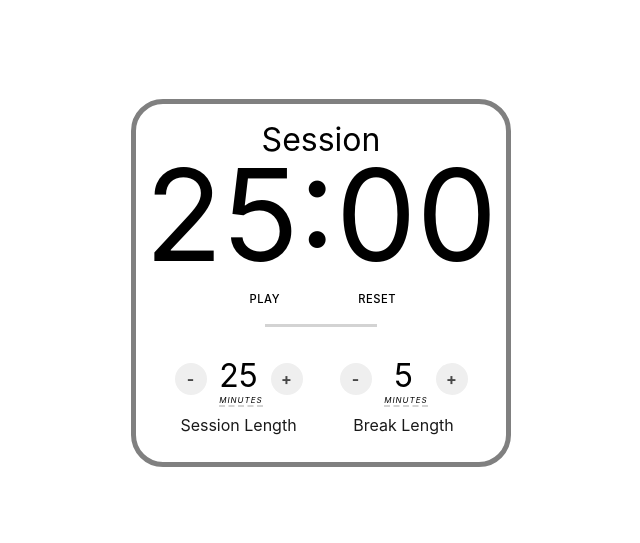
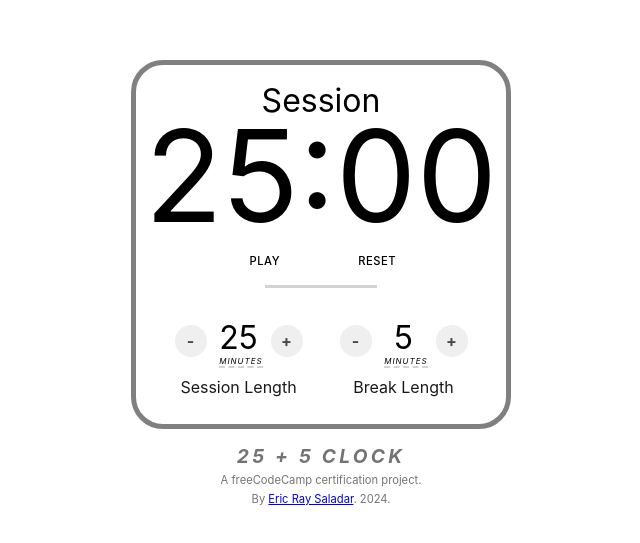
Before and after one commit to ericraycodes/fcc-25-5-clock-1.0, a React (Vite) app: page / in a window 1280 px wide. Shown: the part 117-660 px from the top of the page, without its empty margins (319-959 px from the left). Built offline with nearby package versions, Linux system fonts and the light colour scheme.

Commit message:
footer component jsx

```diff
--- a/src/components/Button.jsx
+++ b/src/components/Button.jsx
@@ -41,8 +41,7 @@ export default function Button({ id, text, callback }) {
     window.console.count('user-click');
     window.console.log(event, event.target.id);
     // callback
-    let id = event.target.id;
-    callback(id);
+    callback(event.target.id);
   };
 
 
--- a/src/components/Clock255.jsx
+++ b/src/components/Clock255.jsx
@@ -4,6 +4,7 @@
 import { useState, useRef, useEffect } from 'react';
 import Button from './Button';
 import Time from './Time';
+import Footer from './Footer';
 import mp3URL from '../assets/ambient-flute-notification-3-185275.mp3';
 import { FontAwesomeIcon } from '@fortawesome/react-fontawesome';
 import { faCaretLeft, faCaretRight } from '@fortawesome/free-solid-svg-icons';
@@ -220,9 +221,7 @@ export default function Clock255() {
   // button#start_stop text
   const bttnPlayPause = isRunning ? 'PAUSE' : 'PLAY';
   // button icons
-  // const decrementIcon = <FontAwesomeIcon icon={ faCaretLeft } />;
   const decrementIcon = '-';
-  // const incrementIcon = <FontAwesomeIcon icon={ faCaretRight } />;
   const incrementIcon = '+';
 
 
@@ -264,6 +263,7 @@ export default function Clock255() {
         preload='auto'
       ></audio>
     </main>
+    <Footer/>
     </>
   );
 }
--- /dev/null
+++ b/src/components/Footer.jsx
@@ -0,0 +1,34 @@
+
+
+/** FOOTER COMPONENT (function)\
+ *
+ * Content:
+ * 1. The name of the project web app.
+ * 2. The purpose of the web app.
+ * 3. Link to the github repository of the project.
+ * 4. Year-date of the web app's hoisting.
+ *
+ * @return JSX : <footer/> element containing the above information
+ */
+const Footer = () => {
+
+  // github repo project link
+  const href = 'https://github.com/ericraycodes/fcc-jscalculator-2.0';
+
+  return (
+    <footer className='footer'>
+      <h2>25 + 5 CLOCK</h2>
+      <p>A freeCodeCamp certification project.</p>
+      <p>By <a
+              href={ href }
+              target='_blank'
+              className='link'
+            >Eric Ray Saladar</a>. 2024.
+      </p>
+    </footer>
+  );
+};
+
+
+// export
+export default Footer;
--- /dev/null
+++ b/src/styles/footer.css
@@ -0,0 +1,32 @@
+
+
+/* FOOTER COMPONENT */
+
+
+/* footer container */
+.footer {
+  /* box */
+  margin-top: 15px;
+  /* text content */
+  text-align: center;
+  /* color */
+  color: rgba(0, 0, 0, 0.55);
+}
+
+/* project name */
+.footer h2 {
+  /* typo */
+  font-size: 1.2rem;
+  font-style: italic;
+  letter-spacing: 0.2rem;
+  /* color */
+  color: rgba(0, 0, 0, 0.55);
+}
+/* project info */
+.footer p,
+.footer a {
+  /* typo */
+  font-size: 0.7rem;
+  /* box */
+  margin-top: 5px;
+}
--- /dev/null
+++ b/src/styles/footer.scss
@@ -0,0 +1,32 @@
+
+
+/* FOOTER COMPONENT */
+
+
+/* footer container */
+.footer {
+    /* box */
+    margin-top: 15px;
+    /* text content */
+    text-align: center;
+    /* color */
+    color: rgba(0, 0, 0, 0.55);
+  }
+
+  /* project name */
+  .footer h2 {
+    /* typo */
+    font-size: 1.2rem;
+    font-style: italic;
+    letter-spacing: 0.2rem;
+    /* color */
+    color: rgba(0, 0, 0, 0.55);
+  }
+  /* project info */
+  .footer p,
+  .footer a {
+    /* typo */
+    font-size: 0.7rem;
+    /* box */
+    margin-top: 5px;
+  }
--- a/src/styles/index.css
+++ b/src/styles/index.css
@@ -2,7 +2,7 @@
 
 /* imports */
 @import 'clock.scss';
-@import 'layout.scss';
+@import 'footer.scss';
 @import 'timer.scss';
 @import 'subwidget.scss';
 
```
Also changed, not shown: src/styles/layout.scss (deleted, +0 -10 lines).
